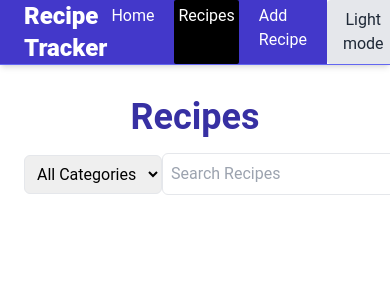
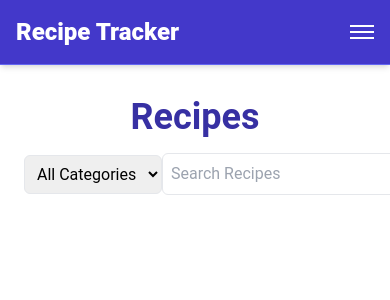
Before and after one commit to Victormuthomi/recipe-tracker, a React (Vite) app: page /recipes in a window 390 px wide. Shown: the top 300 px of the page. Built offline with nearby package versions, Linux system fonts and the light colour scheme.

Commit message:
Add hamburger to the navbar for small screens.

```diff
--- a/src/components/Navbar.jsx
+++ b/src/components/Navbar.jsx
@@ -1,27 +1,36 @@
 import { NavLink } from "react-router-dom";
 import DarkModeToggle from "./DarkModeToggle";
+import { useState } from "react";
 
 const Navbar = () => {
+  const [menuOpen, setMenuOpen] = useState(false);
+
+  const toggleMenu = () => {
+    setMenuOpen(!menuOpen);
+  };
+
   const linkClass = ({ isActive }) =>
     isActive
-      ? "bg-black text-white hover:bg-gray-800 rounded-sm px-1 py-1 "
-      : "text-white hover:bg-gray-800 rounded-sm px-1 py-1";
+      ? "bg-black text-white hover:bg-gray-800 rounded-sm px-2 py-1"
+      : "text-white hover:bg-gray-800 rounded-sm px-2 py-1";
+
   return (
-    <>
     <div className="text-base sm:text-lg md:text-xl lg:text-2xl">
       <nav
-          className="bg-indigo-700 border-b border-indigo-500 shadow-md"
+        className="relative bg-indigo-700 border-b border-indigo-500 shadow-md"
         aria-label="Main navigation"
       >
-          <div className="mx-auto max-w-7xl ml-2 px-4 sm:px-6 lg:px-8">
+        <div className="mx-auto max-w-7xl px-4 sm:px-6 lg:px-8">
           <div className="flex h-16 items-center justify-between">
+            {/* Logo */}
             <div className="flex items-center space-x-4">
               <NavLink to="/" className="text-white text-2xl font-extrabold">
                 Recipe Tracker
               </NavLink>
             </div>
 
-              <div className="flex space-x-4">
+            {/* Desktop Menu */}
+            <div className="hidden md:flex space-x-4">
               <NavLink to="/" className={linkClass}>
                 Home
               </NavLink>
@@ -33,11 +42,44 @@ const Navbar = () => {
               </NavLink>
               <DarkModeToggle />
             </div>
+
+            {/* Hamburger Menu for Mobile */}
+            <button
+              className="block md:hidden focus:outline-none"
+              onClick={toggleMenu}
+            >
+              <div className="space-y-1">
+                <span className="block w-6 h-0.5 bg-white"></span>
+                <span className="block w-6 h-0.5 bg-white"></span>
+                <span className="block w-6 h-0.5 bg-white"></span>
+              </div>
+            </button>
           </div>
         </div>
+
+        {/* Mobile Menu */}
+        {menuOpen && (
+          <div className="md:hidden bg-indigo-700 shadow-lg">
+            <div className="flex flex-col items-center space-y-4 py-4">
+              <NavLink to="/" className={linkClass} onClick={toggleMenu}>
+                Home
+              </NavLink>
+              <NavLink to="/recipes" className={linkClass} onClick={toggleMenu}>
+                Recipes
+              </NavLink>
+              <NavLink
+                to="/add-recipe"
+                className={linkClass}
+                onClick={toggleMenu}
+              >
+                Add Recipe
+              </NavLink>
+              <DarkModeToggle />
+            </div>
+          </div>
+        )}
       </nav>
     </div>
-    </>
   );
 };
 
```
Lines whose indentation alone changed are shown as unchanged.
